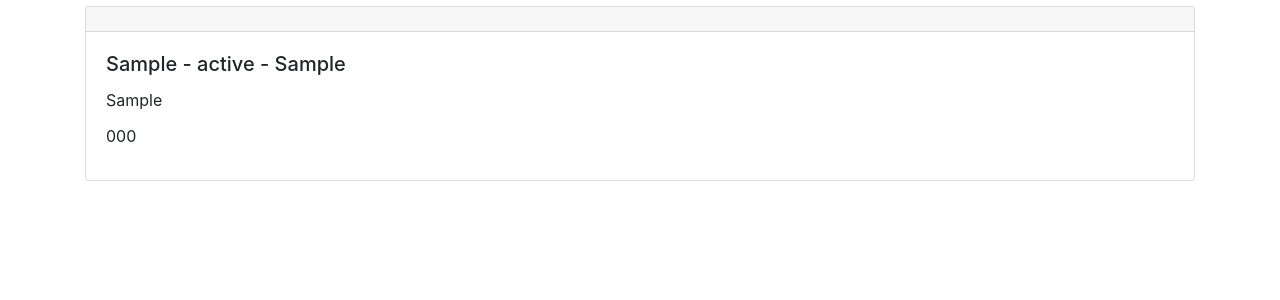
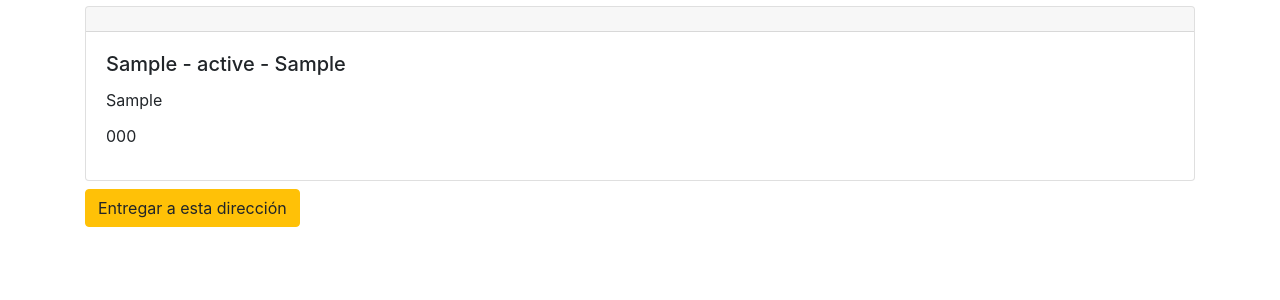
Before and after one commit to luckdeluxe/hardware-store, a Django app: page /order/address in a window 1280 px wide. Shown: the part 164-464 px from the top of the page. Run offline with Django 3.2, Linux system fonts and the light colour scheme; a user stored in the database is signed in; tables that the repository leaves empty hold one stand-in row (values such as "Sample post"); some libraries are stand-ins or nearby versions.

Commit message:
Add title and confirm button

```diff
--- a/store/orders/templates/orders/address.html
+++ b/store/orders/templates/orders/address.html
@@ -1,4 +1,6 @@
 {% extends 'base.html' %}
+
+{%block title%} Address {% endblock %}
 
 {% block breadcrumb %}
     {% include 'orders/snippets/breadcrumb.html' %}
@@ -12,6 +14,11 @@
             </div>
             <div>
                 {% include 'shipping_addresses/snippets/shipping_address.html' %}
+
+                <div class="mt-2">
+                    <a href="{% url 'orders:confirm' %}" class="btn btn-warning">Entregar a esta dirección</a>
+                </div>
+
                 {% if can_choose_address %}
                 <div class="mt-2">
                     <a href="{% url 'orders:select_address' %}">Otra dirección</a>
```
